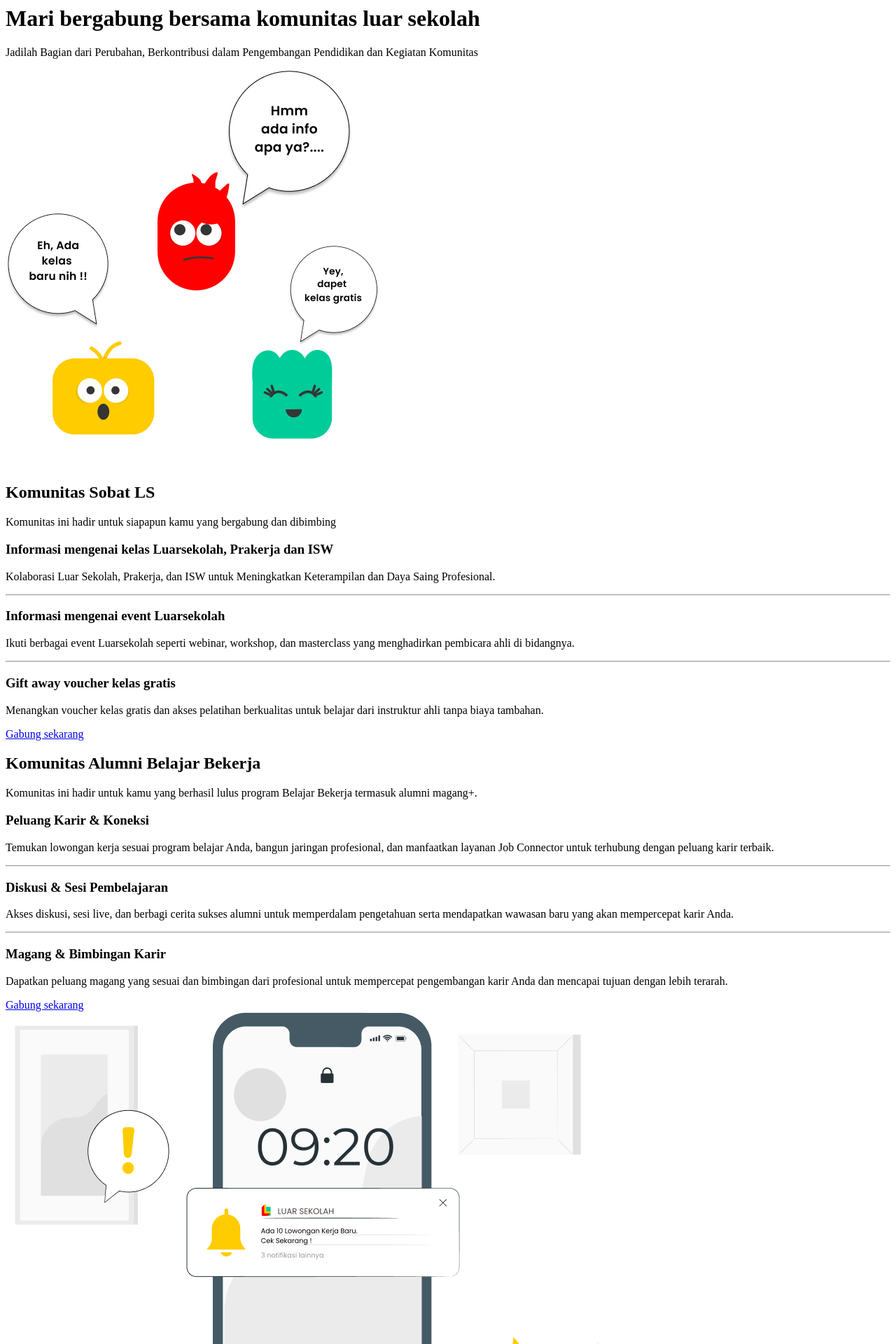
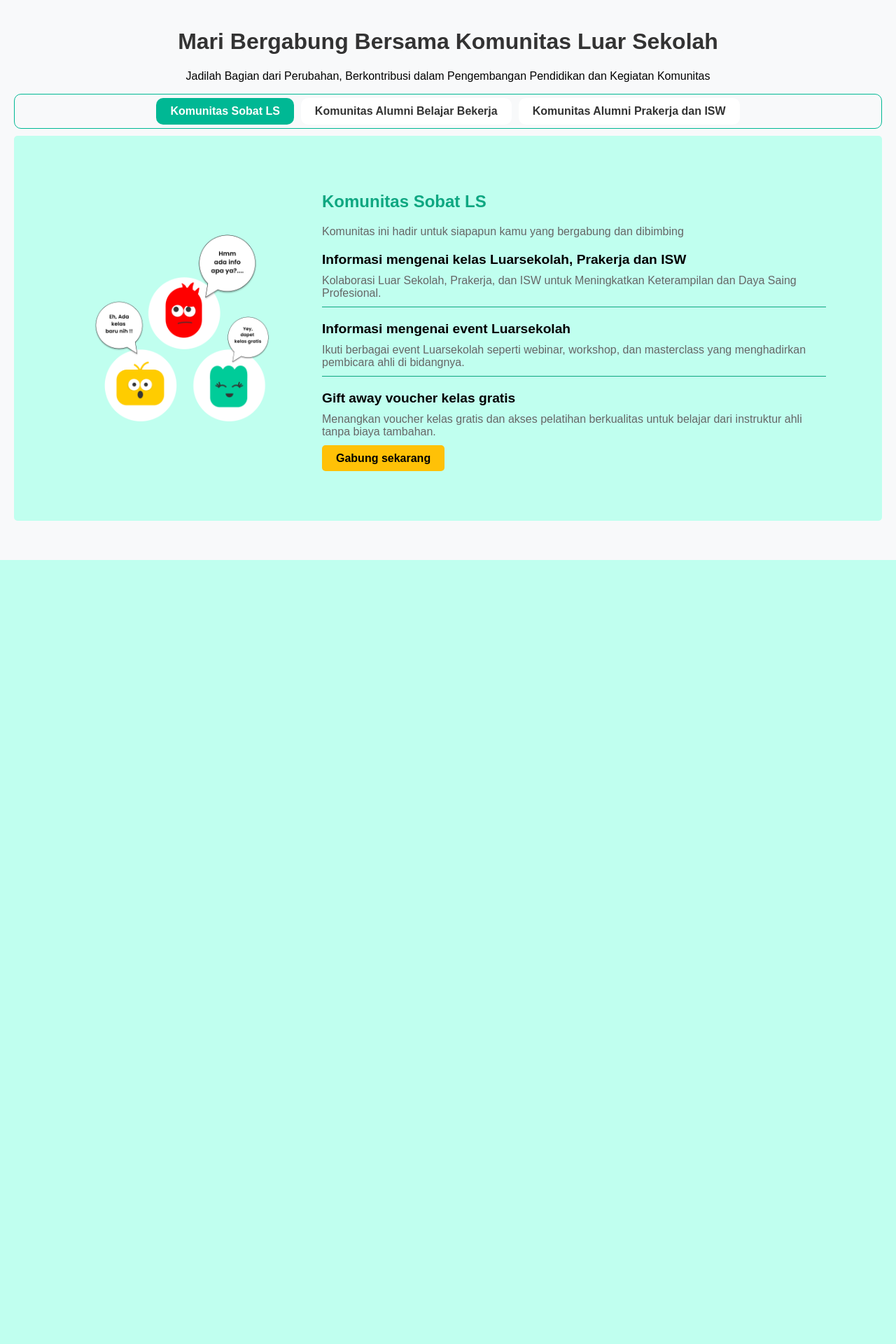
Before and after one commit to arru-tech/app-luar-sekolah, a PHP site: page /component/class.php in a window 1280 px wide. Shown: the top 1920 px of the page at 70% size. After the commit the page ends 800 px from the top, so only its background shows below. Run offline with PHP 8.4, Linux system fonts and the light colour scheme.

Commit message:
update class

```diff
--- a/component/class.php
+++ b/component/class.php
@@ -1,101 +1,114 @@
-<div class="header">
-        <h1>Mari bergabung bersama komunitas luar sekolah</h1>
+<link rel="stylesheet" href="./css/class.css">
+
+<div class="container">
+    <h1>Mari Bergabung Bersama Komunitas Luar Sekolah</h1>
     <p>Jadilah Bagian dari Perubahan, Berkontribusi dalam Pengembangan Pendidikan dan Kegiatan Komunitas</p>
-</div>
-<div class="container">
-    <div class="content">
-        <div class="left">
-            <img src="./img/Group_94.png"/>
+
+    <div class="tabs">
+        <div class="tab active" data-target="sobat-ls">Komunitas Sobat LS</div>
+        <div class="tab" data-target="alumni-belajar">Komunitas Alumni Belajar Bekerja</div>
+        <div class="tab" data-target="alumni-prakerja">Komunitas Alumni Prakerja dan ISW</div>
     </div>
 
-        <div class="right">
+    <!-- Konten Tab -->
+    <div id="sobat-ls" class="content active">
+        <div class="container1">
+            <div class="content1">
+                <div class="left1">
+                    <img src="./img/Group_94.png" />
+                </div>
+                <div class="right1">
                     <h2>Komunitas Sobat LS</h2>
                     <p>Komunitas ini hadir untuk siapapun kamu yang bergabung dan dibimbing</p>
-
-            <div class="info">
+                    <div class="info1">
                         <h3>Informasi mengenai kelas Luarsekolah, Prakerja dan ISW</h3>
-                <p>Kolaborasi Luar Sekolah, Prakerja, dan ISW untuk Meningkatkan Keterampilan dan Daya Saing Profesional.</p>
+                        <p>Kolaborasi Luar Sekolah, Prakerja, dan ISW untuk Meningkatkan Keterampilan dan Daya Saing
+                            Profesional.</p>
                         <hr />
                     </div>
-
-            <div class="info">
+                    <div class="info1">
                         <h3>Informasi mengenai event Luarsekolah</h3>
-                <p>Ikuti berbagai event Luarsekolah seperti webinar, workshop, dan masterclass yang menghadirkan pembicara ahli di bidangnya.</p>
+                        <p>Ikuti berbagai event Luarsekolah seperti webinar, workshop, dan masterclass yang
+                            menghadirkan pembicara ahli di bidangnya.</p>
                         <hr />
                     </div>
-
-            <div class="info">
+                    <div class="info1">
                         <h3>Gift away voucher kelas gratis</h3>
-                <p>Menangkan voucher kelas gratis dan akses pelatihan berkualitas untuk belajar dari instruktur ahli tanpa biaya tambahan.</p>
+                        <p>Menangkan voucher kelas gratis dan akses pelatihan berkualitas untuk belajar dari
+                            instruktur ahli tanpa biaya tambahan.</p>
                     </div>
-
-            <div class="button">
-                <a href="https://t.me/+FHnsDdl9V7w2MWJl">Gabung sekarang</a>
-            </div>
-
-        </div>
-    </div>
-</div>
-
-<div class="container2">
-    <div class="content2">
-        <div class="right2">
-            <h2>Komunitas Alumni Belajar Bekerja</h2>
-            <p>Komunitas ini hadir untuk kamu yang berhasil lulus program Belajar Bekerja termasuk alumni magang+. </p>
-
-            <div class="info2">
-                <h3>Peluang Karir & Koneksi</h3>
-                <p>Temukan lowongan kerja sesuai program belajar Anda, bangun jaringan profesional, dan manfaatkan layanan Job Connector untuk terhubung dengan peluang karir terbaik.</p>
-                <hr />
-            </div>
-
-            <div class="info2">
-                <h3>Diskusi & Sesi Pembelajaran</h3>
-                <p>Akses diskusi, sesi live, dan berbagi cerita sukses alumni untuk memperdalam pengetahuan serta mendapatkan wawasan baru yang akan mempercepat karir Anda.</p>
-                <hr />
-            </div>
-
-            <div class="info2">
-                <h3>Magang & Bimbingan Karir</h3>
-                <p>Dapatkan peluang magang yang sesuai dan bimbingan dari profesional untuk mempercepat pengembangan karir Anda dan mencapai tujuan dengan lebih terarah.</p>
-            </div>
-
-            <div class="button2">
-                <a href="https://t.me/+FHnsDdl9V7w2MWJl">Gabung sekarang</a>
-            </div>
-        </div>
-
-        <div class="left2">
-            <img src="./img/Group_95.png"/>
-        </div>
-    </div>
-</div>
-
-<div class="container">
-    <div class="content">
-        <div class="left">
-            <img src="./img/Group_96.png" />
-        </div>
-
-        <div class="right">
-            <h2>Komunitas Alumni Prakerja dan ISW</h2>
-            <p>Komunitas ini hadir untuk kamu yang telah menyelesaikan pelatihan prakerja dan event ISW.</p>
-
-            <div class="info">
-                <h3>Komunitas ini hadir untuk kamu yang telah menyelesaikan pelatihan prakerja dan event ISW</h3>
-                <p>Belajar dan Berkembang Bersama: Kolaborasi Luar Sekolah, Prakerja, dan ISW untuk Meningkatkan Keterampilan dan Daya Saing Profesional</p>
-                <hr />
-            </div>
-
-            <div class="info">
-                <h3>Informasi umum tentang event LS atau DPxPrakerja</h3>
-                <p>Belajar dan Berkembang Bersama: Kolaborasi Luar Sekolah, Prakerja, dan ISW untuk Meningkatkan Keterampilan dan Daya Saing Profesional</p>
-                <hr />
-            </div>
-
-            <div class="button">
+                    <div class="button1">
                         <a href="https://t.me/+FHnsDdl9V7w2MWJl">Gabung sekarang</a>
                     </div>
                 </div>
             </div>
         </div>
+    </div>
+
+    <div id="alumni-belajar" class="content">
+        <div class="container2">
+            <div class="content2">
+                <div class="right2">
+                    <h2>Komunitas Alumni Belajar Bekerja</h2>
+                    <p>Komunitas ini hadir untuk kamu yang berhasil lulus program Belajar Bekerja termasuk alumni
+                        magang+. </p>
+                    <div class="info2">
+                        <h3>Peluang Karir & Koneksi</h3>
+                        <p>Temukan lowongan kerja sesuai program belajar Anda, bangun jaringan profesional, dan
+                            manfaatkan layanan Job Connector untuk terhubung dengan peluang karir terbaik.</p>
+                        <hr />
+                    </div>
+                    <div class="info2">
+                        <h3>Diskusi & Sesi Pembelajaran</h3>
+                        <p>Akses diskusi, sesi live, dan berbagi cerita sukses alumni untuk memperdalam pengetahuan
+                            serta mendapatkan wawasan baru yang akan mempercepat karir Anda.</p>
+                        <hr />
+                    </div>
+                    <div class="info2">
+                        <h3>Magang & Bimbingan Karir</h3>
+                        <p>Dapatkan peluang magang yang sesuai dan bimbingan dari profesional untuk mempercepat
+                            pengembangan karir Anda dan mencapai tujuan dengan lebih terarah.</p>
+                    </div>
+                    <div class="button2">
+                        <a href="https://t.me/+FHnsDdl9V7w2MWJl">Gabung sekarang</a>
+                    </div>
+                </div>
+                <div class="left2">
+                    <img src="./img/Group_95.png" />
+                </div>
+            </div>
+        </div>
+    </div>
+
+    <div id="alumni-prakerja" class="content">
+        <div class="container3">
+            <div class="content3">
+                <div class="left3">
+                    <img src="./img/Group_96.png" />
+                </div>
+                <div class="right3">
+                    <h2>Komunitas Alumni Prakerja dan ISW</h2>
+                    <p>Komunitas ini hadir untuk kamu yang telah menyelesaikan pelatihan prakerja dan event ISW.</p>
+                    <div class="info3">
+                        <h3>Komunitas ini hadir untuk kamu yang telah menyelesaikan pelatihan prakerja dan event ISW
+                        </h3>
+                        <p>Belajar dan Berkembang Bersama: Kolaborasi Luar Sekolah, Prakerja, dan ISW untuk
+                            Meningkatkan Keterampilan dan Daya Saing Profesional</p>
+                        <hr />
+                    </div>
+                    <div class="info3">
+                        <h3>Informasi umum tentang event LS atau DPxPrakerja</h3>
+                        <p>Belajar dan Berkembang Bersama: Kolaborasi Luar Sekolah, Prakerja, dan ISW untuk
+                            Meningkatkan Keterampilan dan Daya Saing Profesional</p>
+                        <hr />
+                    </div>
+                    <div class="button3">
+                        <a href="https://t.me/+FHnsDdl9V7w2MWJl">Gabung sekarang</a>
+                    </div>
+                </div>
+            </div>
+        </div>
+    </div>
+</div>
+
+<script src="./js/class.js"></script>
--- a/css/class.css
+++ b/css/class.css
@@ -1,30 +1,63 @@
-.header {
-    text-align: center;
-    padding: 10px;
-    margin-top: 50px;
-    /* margin-bottom: 20px; */
-}
-
-.header h1 {
-    text-align: center;
-    font-size: 2em;
+body {
+    font-family: Arial, sans-serif;
     margin: 0;
-    color: #000000;
-}
-
-.header p {
-    font-size: 1.2em;
-    color: #666;
+    padding: 0;
+    box-sizing: border-box;
+    background-color: #f8f9fa;
 }
 
 .container {
-    max-width: 1400px;
-    margin: 0 auto;
     padding: 20px;
-    margin-bottom: -50px;
+    text-align: center;
+}
+
+h1 {
+    color: #333;
+}
+
+.tabs {
+    display: flex;
+    justify-content: center;
+    margin-bottom: 10px;
+    border: 1px solid #00b894;
+    border-radius: 10px;
+}
+
+.tab {
+    padding: 10px 20px;
+    margin: 0 5px;
+    cursor: pointer;
+    border-radius: 10px;
+    color: #333;
+    background-color: white;
+    font-weight: bold;
+    margin: 5px;
+}
+
+.tab.active {
+    background-color: #00b894;
+    color: white;
 }
 
 .content {
+    display: none;
+    padding: 20px;
+    border-radius: 5px;
+    background-color: #c0ffef;
+    text-align: left;
+}
+
+.content.active {
+    display: block;
+}
+
+.container1 {
+    max-width: 1200px;
+    margin: 0 auto;
+    padding: 20px;
+}
+
+.content1 {
     display: flex;
     flex-wrap: wrap;
     background-color: #c0ffef;
@@ -32,7 +65,7 @@
     border-radius: 10px;
 }
 
-.content .left {
+.content1 .left1 {
     flex: 1;
     display: flex;
     justify-content: center;
@@ -40,54 +73,54 @@
     flex-wrap: wrap;
 }
 
-.content .left img {
-    width: 350px;
+.content1 .left1 img {
+    width: 250px;
     margin: 10px;
 }
 
-.content .right {
+.content1 .right1 {
     flex: 2;
     padding: 20px;
 }
 
-.content .right h2 {
+.content1 .right1 h2 {
     color: #0EA781;
     font-size: 1.5em;
     margin-top: 0;
 }
 
-.content .right p {
+.content1 .right1 p {
     color: #666;
     margin: 10px 0;
 }
 
-.content .right .info {
+.content1 .right1 .info1 {
     margin: 20px 0;
 }
 
-.content .right .info h3 {
+.content1 .right1 .info1 h3 {
     color: #000000;
     font-size: 1.2em;
     margin: 10px 0;
 }
 
-.content .right .info p {
+.content1 .right1 .info1 p {
     color: #666;
     margin: 5px 0;
 }
 
-.content .right .info hr {
+.content1 .right1 .info1 hr {
     border: 0;
     border-top: 1px solid #0EA781;
     margin: 10px 0;
 }
 
-.content .right .button {
+.content1 .right1 .button1 {
     text-align: left;
     margin-top: 20px;
 }
 
-.content .right .button a {
+.content1 .right1 .button1 a {
     background-color: #ffc107;
     color: #000000;
     padding: 10px 20px;
@@ -100,7 +133,6 @@
     max-width: 1200px;
     margin: 0 auto;
     padding: 20px;
-    margin-bottom: -10px;
 }
 
 .content2 {
@@ -109,7 +141,6 @@
     background-color: #c0ffef;
     padding: 20px;
     border-radius: 10px;
-    margin-top: 40px;
 }
 
 .content2 .right2 {
@@ -172,17 +203,84 @@
 }
 
 .content2 .left2 img {
-    width: 350px;
+    width: 250px;
     margin: 10px;
 }
 
-@media (max-width: 768px) {
-    .content {
-        flex-direction: column;
-    }
+.container3 {
+    max-width: 1200px;
+    margin: 0 auto;
+    padding: 20px;
+}
 
-    .content .left,
-    .content .right {
-        flex: 1 1 100%;
-    }
+.content3 {
+    display: flex;
+    flex-wrap: wrap;
+    background-color: #c0ffef;
+    padding: 20px;
+    border-radius: 10px;
 }
+
+.content3 .left3 {
+    flex: 1;
+    display: flex;
+    justify-content: center;
+    align-items: center;
+    flex-wrap: wrap;
+}
+
+.content3 .left3 img {
+    width: 250px;
+    margin: 10px;
+}
+
+.content3 .right3 {
+    flex: 2;
+    padding: 20px;
+}
+
+.content3 .right3 h2 {
+    color: #0EA781;
+    font-size: 1.5em;
+    margin-top: 0;
+}
+
+.content3 .right3 p {
+    color: #666;
+    margin: 10px 0;
+}
+
+.content3 .right3 .info3 {
+    margin: 20px 0;
+}
+
+.content3 .right3 .info3 h3 {
+    color: #000000;
+    font-size: 1.2em;
+    margin: 10px 0;
+}
+
+.content3 .right3 .info3 p {
+    color: #666;
+    margin: 5px 0;
+}
+
+.content3 .right3 .info3 hr {
+    border: 0;
+    border-top: 1px solid #0EA781;
+    margin: 10px 0;
+}
+
+.content3 .right3 .button3 {
+    text-align: left;
+    margin-top: 20px;
+}
+
+.content3 .right3 .button3 a {
+    background-color: #ffc107;
+    color: #000000;
+    padding: 10px 20px;
+    text-decoration: none;
+    border-radius: 5px;
+    font-weight: bold;
+}
```
Also changed, not shown: js/class.js (added, +14 -0 lines). Lines whose indentation alone changed are shown as unchanged.
